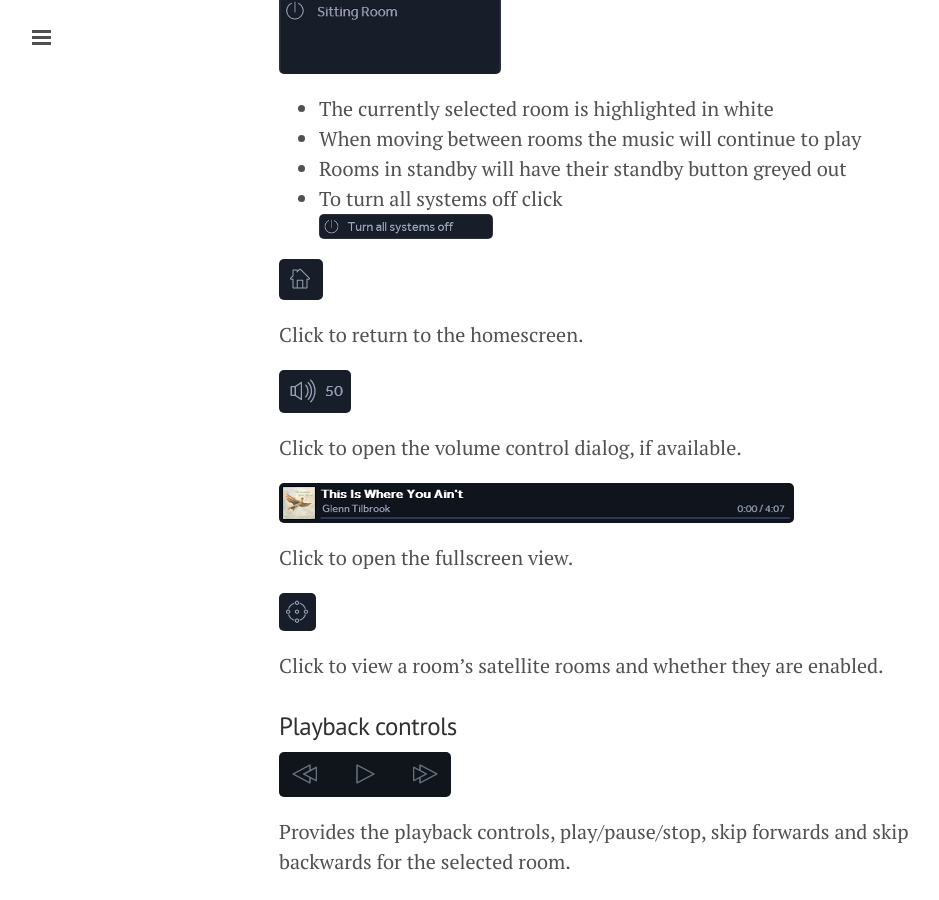
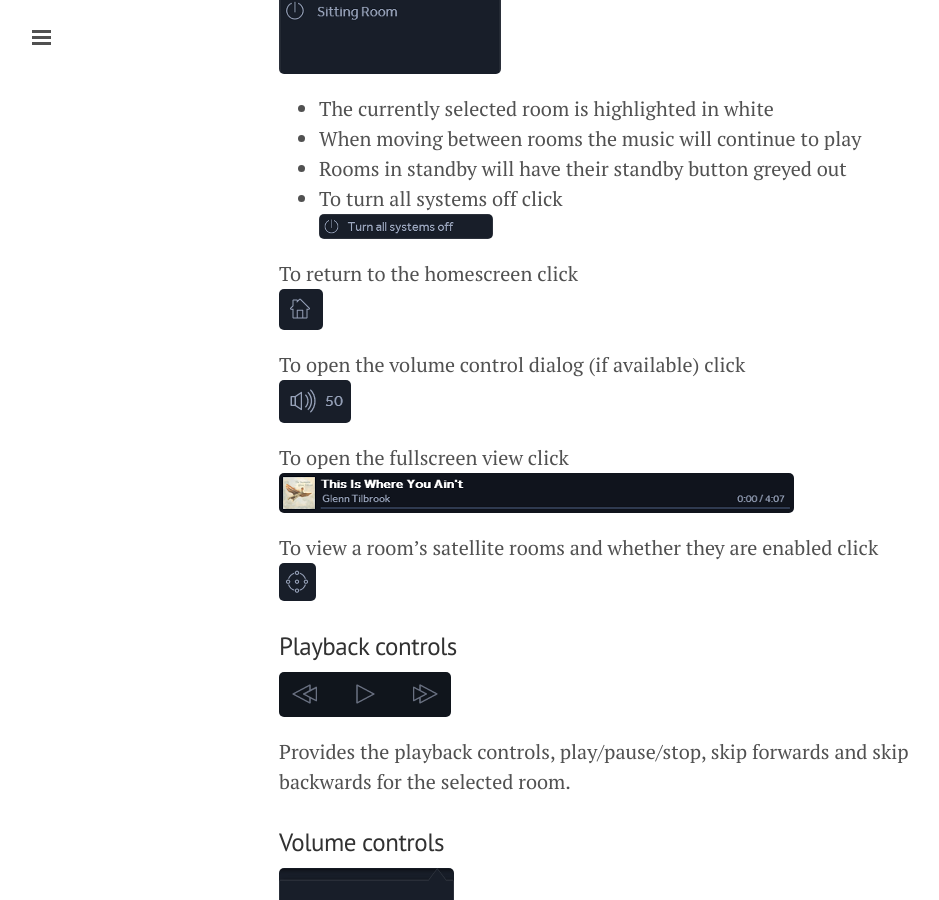
Before and after one commit to linn/kazoo.site, a Jekyll site: the page built from index.md, in a window 1280 px wide and 900 px high, scrolled down 1471 px. Shown: the whole window, without its empty margins (1-940 px from the left). Built offline with Jekyll 4.4.1, drawn with Linux system fonts in a browser that asks for light colours.

Commit message:
Update index.md

```diff
--- a/index.md
+++ b/index.md
@@ -35,21 +35,14 @@ Selects a room to play music in.
 * Rooms in standby will have their standby button greyed out
 * To turn all systems off click ![Turn all systems off](images/TurnAllSystemsOff.png)
 
-![Home](images/Home.png)
+To return to the homescreen click ![Home](images/Home.png)
 
-Click to return to the homescreen.
+To open the volume control dialog (if available) click ![Volume](images/Volume.png)
 
-![Volume](images/Volume.png)
+To open the fullscreen view click ![Now Playing View](images/NowPlayingView.png)
 
-Click to open the volume control dialog, if available.
+To view a room's satellite rooms and whether they are enabled click ![Satellite Dialog](images/SatelliteButton.png)
 
-![Now Playing View](images/NowPlayingView.png)
-
-Click to open the fullscreen view.
-
-![Satellite Dialog](images/SatelliteButton.png)
-
-Click to view a room's satellite rooms and whether they are enabled.
 
 ### Playback controls
 
```
